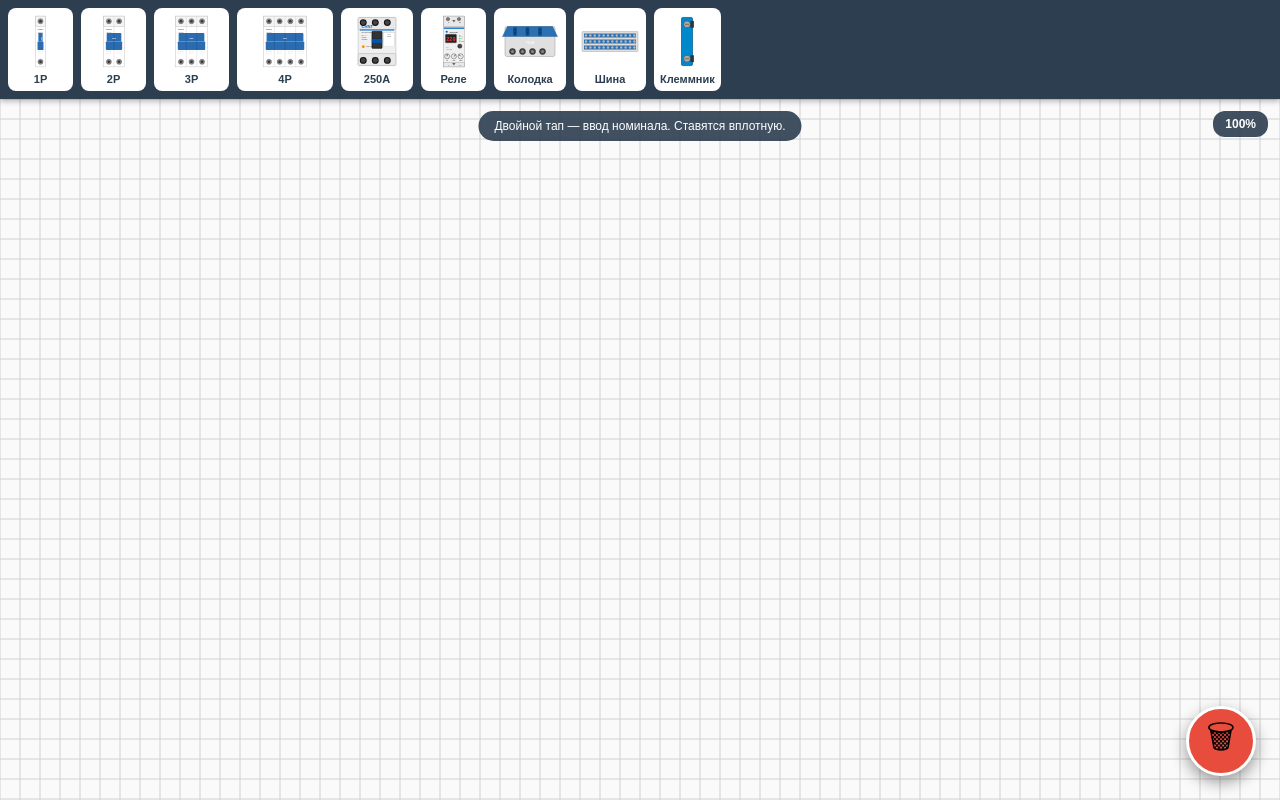
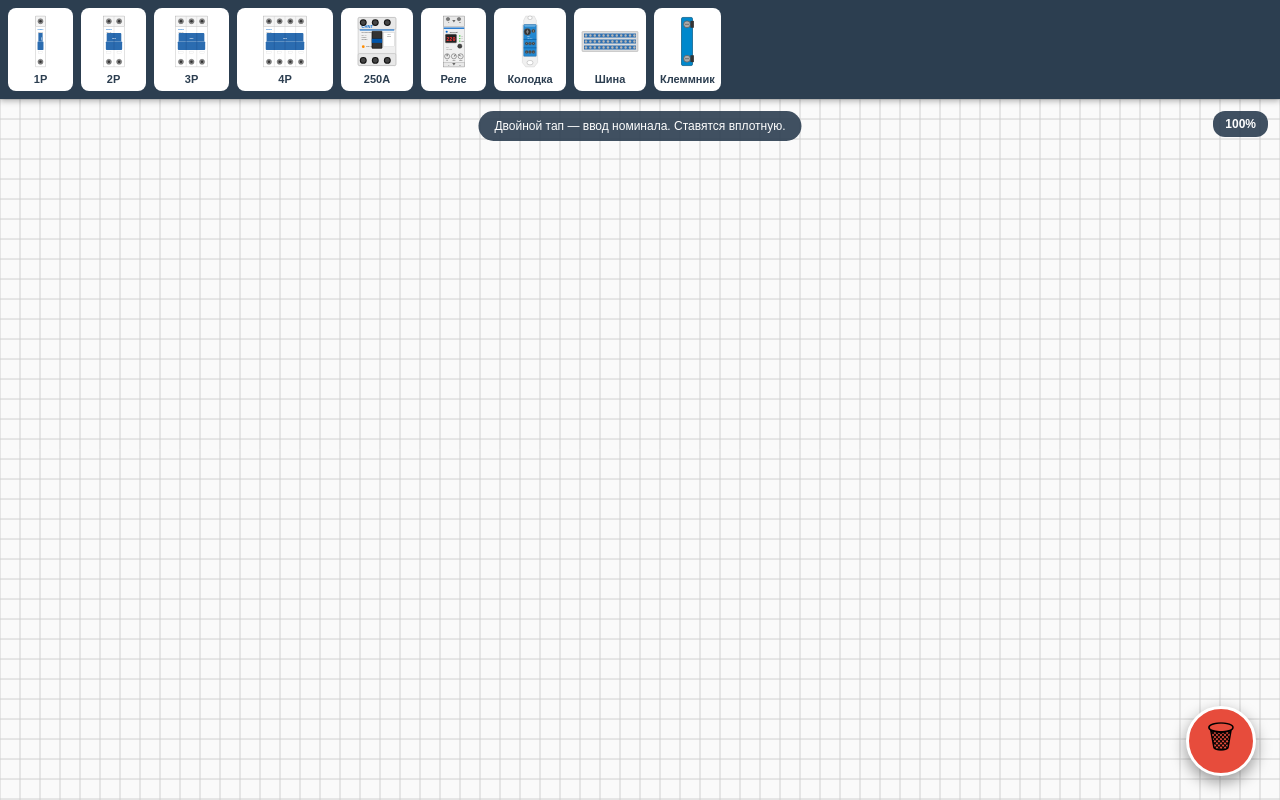
Before and after one commit to ttaannkk115-gif/klient, a plain HTML site: page index.html in a window 1280 px wide. Drawn offline with Linux system fonts and the light colour scheme.

Commit message:
Update index.html

```diff
--- a/index.html
+++ b/index.html
@@ -301,33 +301,61 @@ function generateSVG(totalWidth, poles, amps = '') {
 // ==========================================
 
 // ==========================================
-// ФУНКЦИЯ ОТРИСОВКИ КОЛОДКИ TDM (Распределительный блок)
+// ОБНОВЛЕННАЯ ФУНКЦИЯ ОТРИСОВКИ БЛОКА IEK РБД-125А
 // ==========================================
 function generateTDMBlockSVG() {
-  const w = 120, h = 80;
+  // Пропорции подобраны под реальный блок (он выше и уже, чем стандартный автомат)
+  const w = 60, h = 130;
   let svg = `<svg xmlns="http://www.w3.org/2000/svg" width="${w}" height="${h}" viewBox="0 0 ${w} ${h}">`;
 
-  // Основание (серое)
-  svg += `<rect x="10" y="10" width="100" height="60" rx="4" fill="#e0e0e0" stroke="#999" stroke-width="1"/>`;
+  // 1. Белое основание (крепление на DIN-рейку)
+  // Верхнее ушко с прорезью
+  svg += `<path d="M 20 5 L 40 5 L 45 15 L 45 25 L 15 25 L 15 15 Z" fill="#f0f0f0" stroke="#ccc" stroke-width="1"/>`;
+  svg += `<rect x="25" y="5" width="10" height="8" rx="4" fill="#fff" stroke="#999" stroke-width="1"/>`; // прорезь
+  // Основной корпус сзади
+  svg += `<rect x="12" y="25" width="36" height="75" rx="2" fill="#f0f0f0" stroke="#ccc" stroke-width="1"/>`;
+  // Нижнее крепление
+  svg += `<path d="M 12 100 L 48 100 L 48 115 L 40 125 L 20 125 L 12 115 Z" fill="#f0f0f0" stroke="#ccc" stroke-width="1"/>`;
+  svg += `<rect x="23" y="110" width="14" height="10" rx="5" fill="#fff" stroke="#999" stroke-width="1"/>`; // нижняя прорезь
 
-  // Синяя прозрачная крышка
-  svg += `<path d="M 15 10 L 105 10 L 115 30 L 5 30 Z" fill="#0055aa" opacity="0.8" stroke="#004488" stroke-width="1"/>`;
+  // 2. Синяя прозрачная крышка
+  // Основной прямоугольник
+  svg += `<rect x="15" y="25" width="30" height="75" rx="2" fill="#0077cc" opacity="0.85" stroke="#005599" stroke-width="1"/>`;
 
-  // Отверстия сверху (имитация)
-  for(let i=0; i<3; i++) {
-    for(let j=0; j<3; j++) {
-      svg += `<circle cx="${30 + i*25}" cy="${15 + j*5}" r="4" fill="#003366" opacity="0.6"/>`;
-    }
+  // Блик на крышке (для эффекта прозрачного пластика)
+  svg += `<path d="M 16 26 L 44 26 L 42 30 L 18 30 Z" fill="#ffffff" opacity="0.3"/>`;
+
+  // Горизонтальные разделительные полосы на крышке
+  svg += `<line x1="15" y1="60" x2="45" y2="60" stroke="#005599" stroke-width="1.5"/>`;
+  svg += `<line x1="15" y1="80" x2="45" y2="80" stroke="#005599" stroke-width="1.5"/>`;
+
+  // 3. Верхняя часть (Ввод)
+  // Большой болт (в центре)
+  svg += `<circle cx="24" cy="42" r="8" fill="#333" stroke="#666" stroke-width="1"/>`;
+  svg += `<polygon points="24,36 27,42 24,48 21,42" fill="#888"/>`; // грань болта
+  // Малый болт (справа)
+  svg += `<circle cx="38" cy="40" r="4" fill="#333" stroke="#666" stroke-width="1"/>`;
+  svg += `<polygon points="38,37 40,40 38,43 36,40" fill="#888"/>`;
+
+  // 4. Нижняя часть (6 клемм)
+  // Верхний ряд (3 болта)
+  for (let i = 0; i < 3; i++) {
+    const cx = 22 + i * 8;
+    const cy = 70;
+    svg += `<circle cx="${cx}" cy="${cy}" r="3.5" fill="#333" stroke="#666" stroke-width="1"/>`;
+    svg += `<circle cx="${cx}" cy="${cy}" r="1.5" fill="#888"/>`; // внутренний шестигранник
+  }
+  // Нижний ряд (3 болта)
+  for (let i = 0; i < 3; i++) {
+    const cx = 22 + i * 8;
+    const cy = 90;
+    svg += `<circle cx="${cx}" cy="${cy}" r="3.5" fill="#333" stroke="#666" stroke-width="1"/>`;
+    svg += `<circle cx="${cx}" cy="${cy}" r="1.5" fill="#888"/>`;
   }
 
-  // Отверстия для проводов снизу
-  for(let i=0; i<4; i++) {
-    svg += `<circle cx="${25 + i*20}" cy="60" r="6" fill="#444" stroke="#222" stroke-width="1"/>`;
-    svg += `<circle cx="${25 + i*20}" cy="60" r="3" fill="#888"/>`;
-  }
-
-  // Текст TDM
-  svg += `<text x="60" y="45" font-family="Arial" font-size="8" font-weight="bold" fill="#fff" text-anchor="middle" opacity="0.8">TDM</text>`;
+  // 5. Тексты на крышке
+  svg += `<text x="24" y="55" font-family="Arial" font-size="3" font-weight="bold" fill="#fff">IEK</text>`;
+  svg += `<text x="24" y="58" font-family="Arial" font-size="2.5" fill="#fff">РБД-125А</text>`;
 
   svg += `</svg>`;
   return svg;
@@ -503,9 +531,12 @@ const AUTOMATA = [
   { id: '3P', poles: 3 },
   { id: '4P', poles: 4 },
   { id: '250A', poles: 0, type: 'chnt', width: 120, height: 160 },
-  { id: 'Реле', poles: 0, type: 'relay', width: 52.5, height: 195 }, // Если добавляли ранее
-  // НОВЫЕ ДЕТАЛИ:
-  { id: 'Колодка', poles: 0, type: 'tdm', width: 120, height: 80 },
+  { id: 'Реле', poles: 0, type: 'relay', width: 52.5, height: 195 },
+
+  // БЫЛО: { id: 'Колодка', poles: 0, type: 'tdm', width: 60, height: 130 },
+  // СТАЛО (увеличили в 1.5 раза):
+  { id: 'Колодка', poles: 0, type: 'tdm', width: 90, height: 195 },
+
   { id: 'Шина', poles: 0, type: 'bus', width: 150, height: 60 },
   { id: 'Клеммник', poles: 0, type: 'terminal', width: 20, height: 80 }
 ];
```
